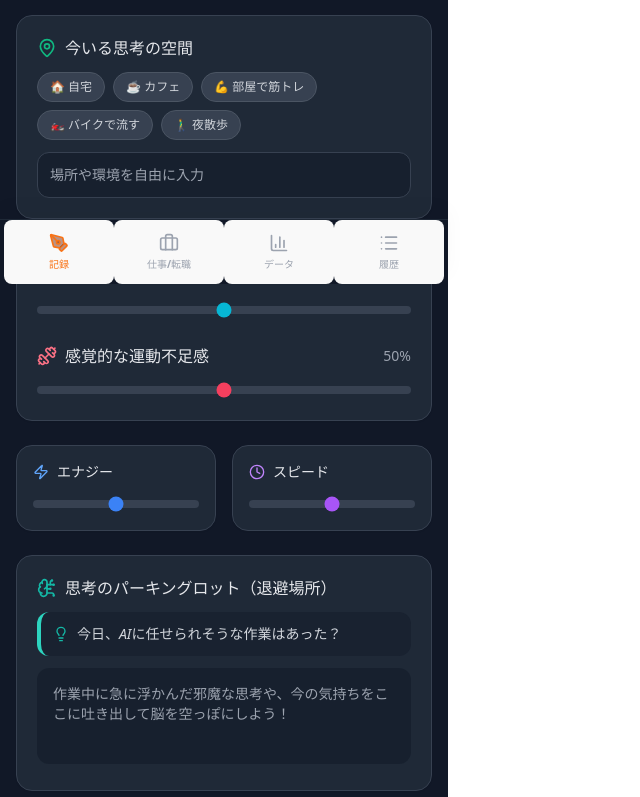
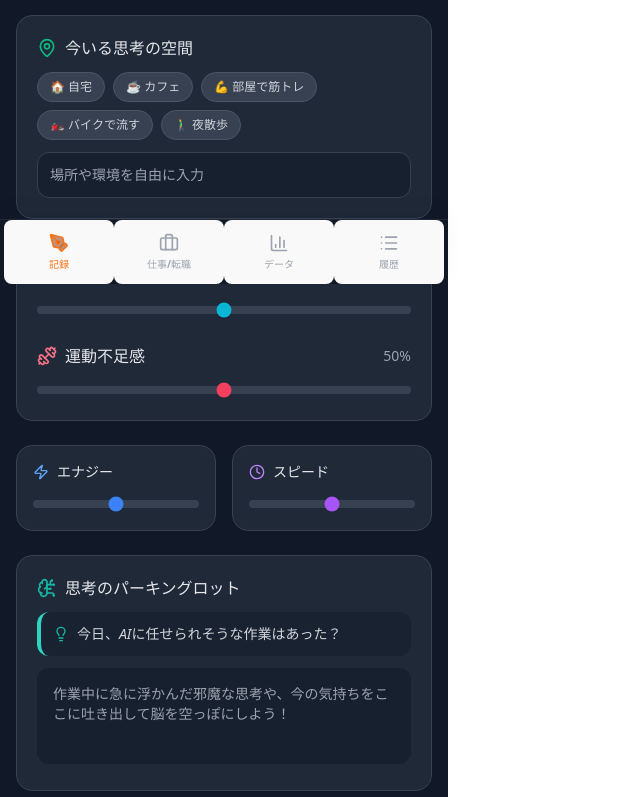
Before and after one commit to texis324/Record-app, a React (Vite) app: page / in a window 1280 px wide. Shown: the part 516-1313 px from the top of the page, without its empty margins (0-640 px from the left). Built offline with nearby package versions, Linux system fonts and the light colour scheme.

Commit message:
App.tsx を更新

```diff
--- a/src/App.tsx
+++ b/src/App.tsx
@@ -47,6 +47,7 @@ export default function App() {
 
   const fileInputRef = useRef(null);
 
+  // --- 入力フォーム用（表用） ---
   const [mood, setMood] = useState(3);
   const [condition, setCondition] = useState(50);
   const [progress, setProgress] = useState(50);
@@ -59,10 +60,12 @@ export default function App() {
   const [selfishness, setSelfishness] = useState(80);
   const [reflection, setReflection] = useState('');
 
+  // --- 入力フォーム用（裏用） ---
   const [humanAnnoyance, setHumanAnnoyance] = useState(50);
   const [blameScale, setBlameScale] = useState(50);
   const [note, setNote] = useState('');
 
+  // --- 仕事・転職管理用ステート ---
   const [workIdeas, setWorkIdeas] = useState("");
   const [workDissatisfaction, setWorkDissatisfaction] = useState("無駄な人間関係。時間が縛られること。");
   const [workHope, setWorkHope] = useState("完全在宅。AIを活用して自分のペースで稼ぐ。");
@@ -78,7 +81,7 @@ export default function App() {
   const [randomPhrase, setRandomPhrase] = useState(robotPhrases[0]);
   const [dailyQuestion, setDailyQuestion] = useState("");
 
-  // ★ ダークモード・ライトモードの確実な切り替え
+  // ダークモードの切り替えをhtmlタグに反映させる
   useEffect(() => {
     if (isDarkMode) {
       document.documentElement.classList.add('dark');
@@ -190,14 +193,12 @@ export default function App() {
     }
   };
 
-  // ★ バックアップ：人間が読んで分かる形（インデント付き）でJSONを出力
   const exportData = () => {
     const backupData = {
       entries,
       workData: { workIdeas, workDissatisfaction, workHope, workTasks },
       settings: { guidingStarFront, guidingStarBack, isRolandMode }
     };
-    // JSON.stringifyの引数に null, 2 を渡して、綺麗に改行させる
     const jsonString = JSON.stringify(backupData, null, 2);
     const dataStr = "data:text/json;charset=utf-8," + encodeURIComponent(jsonString);
     const downloadAnchorNode = document.createElement('a');
@@ -387,11 +388,11 @@ export default function App() {
 
       <div className="bg-white dark:bg-gray-800 p-5 rounded-2xl shadow-sm border border-cyan-50 dark:border-gray-700 space-y-6">
         <div>
-          <label className="flex items-center gap-2 text-gray-700 dark:text-gray-200 font-medium mb-2"><Wind size={20} className="text-cyan-400" /> {isRolandMode ? "脳のキレ" : "頭のクリアさ（ブレインフォグ）"} <span className="ml-auto text-sm text-gray-400">{brainClarity}%</span></label>
+          <label className="flex items-center gap-2 text-gray-700 dark:text-gray-200 font-medium mb-2"><Wind size={20} className="text-cyan-400" /> 頭のクリアさ <span className="ml-auto text-sm text-gray-400">{brainClarity}%</span></label>
           <input type="range" min="0" max="100" value={brainClarity} onChange={(e) => setBrainClarity(parseInt(e.target.value))} className="w-full h-2 bg-gray-200 dark:bg-gray-700 rounded-lg appearance-none accent-cyan-500 mt-2" />
         </div>
         <div>
-          <label className="flex items-center gap-2 text-gray-700 dark:text-gray-200 font-medium mb-2"><Dumbbell size={20} className="text-rose-400" /> {isRolandMode ? "肉体のナマり具合" : "感覚的な運動不足感"} <span className="ml-auto text-sm text-gray-400">{exerciseDeficiency}%</span></label>
+          <label className="flex items-center gap-2 text-gray-700 dark:text-gray-200 font-medium mb-2"><Dumbbell size={20} className="text-rose-400" /> 運動不足感 <span className="ml-auto text-sm text-gray-400">{exerciseDeficiency}%</span></label>
           <input type="range" min="0" max="100" value={exerciseDeficiency} onChange={(e) => setExerciseDeficiency(parseInt(e.target.value))} className="w-full h-2 bg-gray-200 dark:bg-gray-700 rounded-lg appearance-none accent-rose-500 mt-2" />
         </div>
       </div>
@@ -410,7 +411,7 @@ export default function App() {
       <div className="bg-white dark:bg-gray-800 p-5 rounded-2xl shadow-sm border border-gray-100 dark:border-gray-700">
         <label className="flex items-center gap-2 text-gray-700 dark:text-gray-200 font-medium mb-3">
           <BrainCircuit size={20} className={isRolandMode ? "text-yellow-500" : "text-teal-500"} />
-          {isRolandMode ? "帝王の哲学" : "思考のパーキングロット（退避場所）"}
+          思考のパーキングロット
         </label>
         <div className={`mb-3 flex gap-2 items-start text-sm p-3 rounded-xl border-l-4 ${isRolandMode ? 'bg-yellow-50 dark:bg-yellow-900/20 border-yellow-400' : 'bg-gray-50 dark:bg-gray-900/40 border-teal-400'}`}>
           <Lightbulb size={16} className={`mt-0.5 flex-shrink-0 ${isRolandMode ? 'text-yellow-500' : 'text-teal-500'}`} />
@@ -419,7 +420,7 @@ export default function App() {
         <textarea
           value={reflection}
           onChange={(e) => setReflection(e.target.value)}
-          placeholder={isRolandMode ? "世界に響かせる言葉を..." : "作業中に急に浮かんだ邪魔な思考や、今の気持ちをここに吐き出して脳を空っぽにしよう！"}
+          placeholder="作業中に急に浮かんだ邪魔な思考や、今の気持ちをここに吐き出して脳を空っぽにしよう！"
           className="w-full bg-gray-50 dark:bg-gray-900/50 dark:text-gray-100 border-none rounded-xl p-4 text-sm outline-none resize-none h-24"
         />
       </div>
@@ -631,7 +632,6 @@ export default function App() {
           </div>
         )}
 
-        {/* データバックアップ・復元エリア */}
         <div className="mt-8 p-5 bg-white dark:bg-gray-800 rounded-2xl border border-gray-200 dark:border-gray-700 shadow-sm space-y-4">
           <h3 className="text-sm font-bold text-gray-700 dark:text-gray-300 flex items-center gap-2">
             <Activity size={16} className="text-gray-500" /> データ管理
@@ -660,7 +660,6 @@ export default function App() {
   };
 
   return (
-    // ★ はみ出し防止（overflow-x-hidden）を一番外側のコンテナに追加
     <div className="min-h-screen bg-stone-50 dark:bg-gray-950 font-sans flex justify-center text-gray-900 dark:text-gray-100 overflow-x-hidden transition-colors duration-300">
       <div className="w-full max-w-md bg-stone-50 dark:bg-gray-900 min-h-screen flex flex-col relative shadow-2xl overflow-x-hidden">
 
```
